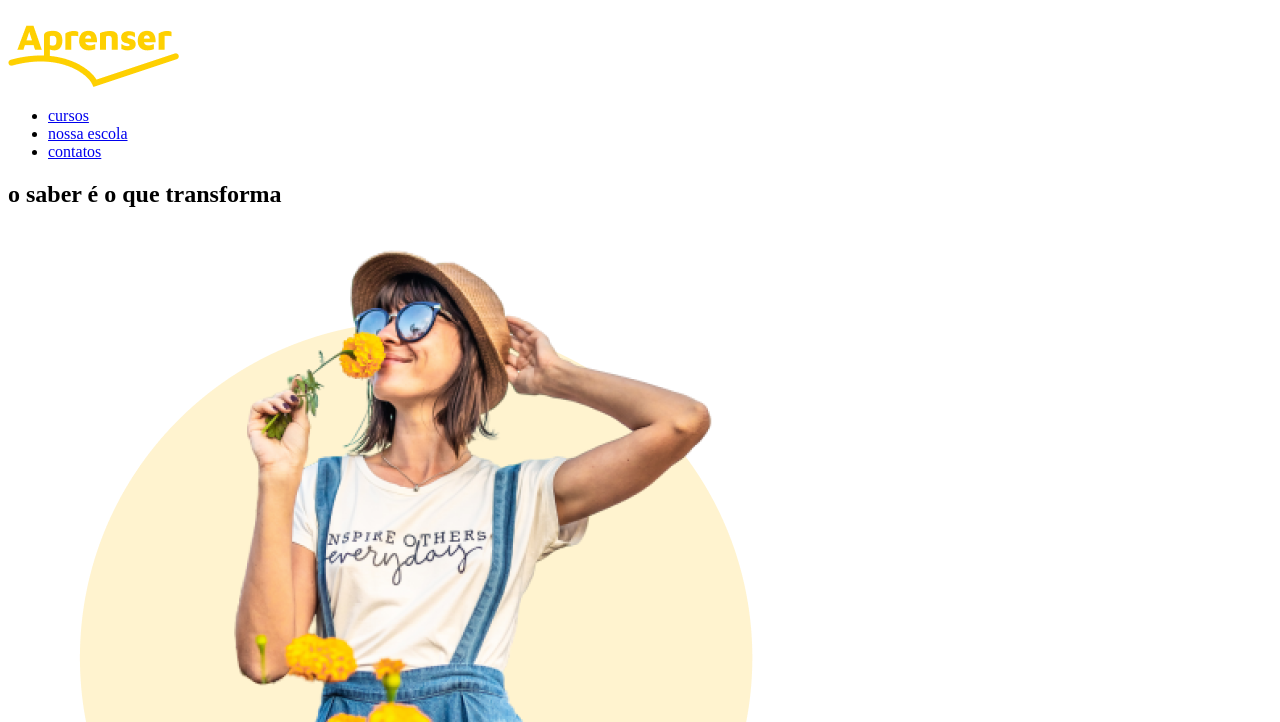
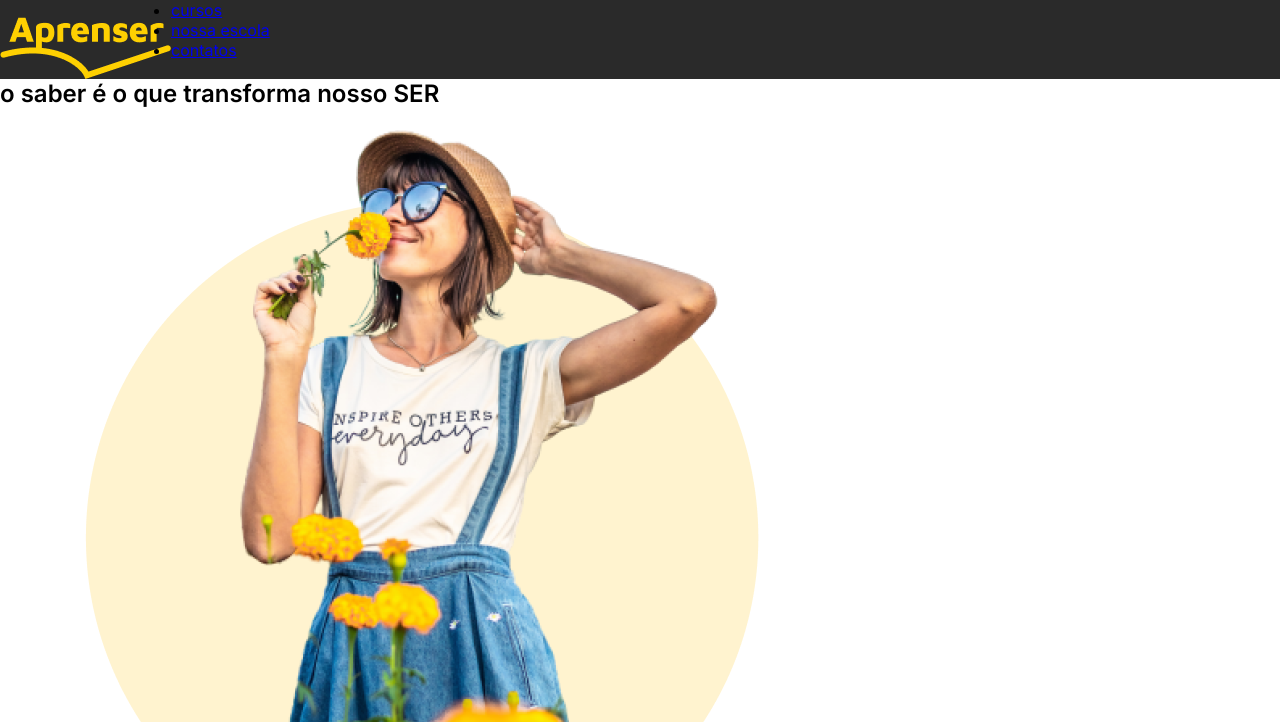
Before and after one commit to Gabriellsantana/WebFundamentals, a plain HTML site: page html-css-js/PROJETOS/projeto_Aprenser/index.html in a window 1280 px wide. Shown: the top 722 px of the page. Drawn offline with Linux system fonts and the light colour scheme.

Commit message:
css formatação de fontes cores projetoAprenser

```diff
--- /dev/null
+++ b/html-css-js/PROJETOS/projeto_Aprenser/index.css
@@ -0,0 +1,24 @@
+*{
+    margin: 0;
+    padding: 0;
+    box-sizing: border-box;
+    font-family: 'Inter', sans-serif;
+}
+:root{
+    --colorr--: #FED001;
+}
+.upper{
+    text-transform: uppercase;
+}
+.div-cor-nav{
+    background-color: #2a2a2a;
+}
+.div-section2{
+    background-color: #fafafa;
+}
+.div-section3{
+    background-color: #003464;
+}
+.header-nav {
+    display:flex;
+}
--- a/html-css-js/PROJETOS/projeto_Aprenser/index.html
+++ b/html-css-js/PROJETOS/projeto_Aprenser/index.html
@@ -4,13 +4,17 @@
     <meta charset="UTF-8">
     <meta name="viewport" content="width=device-width, initial-scale=1.0">
     <title>home</title>
+    <link rel="preconnect" href="https://fonts.googleapis.com">
+    <link rel="preconnect" href="https://fonts.gstatic.com" crossorigin>
+    <link href="https://fonts.googleapis.com/css2?family=Inter:wght@400;600&display=swap" rel="stylesheet">
+    <link rel="stylesheet" href="index.css">
 </head>
 <body>
        <div class="div-cor-nav">
              <header class="header-nav">
                 <img src="imagens/logoAprenser.png" alt="">
                    <nav class="nav-bar">
-                       <ul>
+                       <ul class="nav-ul">
                         <li><a href="#cursos">cursos</a></li>
                         <li><a href="#escola">nossa escola</a></li>
                         <li><a href="#contatos">contatos</a></li>
@@ -21,7 +25,7 @@
 
        <div class="div-section1">
             <section class="section1">
-                <h1>o saber é o que transforma</h1>
+                <h1>o saber é o que transforma nosso <span class="upper">ser</span> </h1>
                   <a href="#" class="div-section-a">saiba mais</a>
                     <img src="imagens/HeroImage.png" alt="">
             </section>
```
